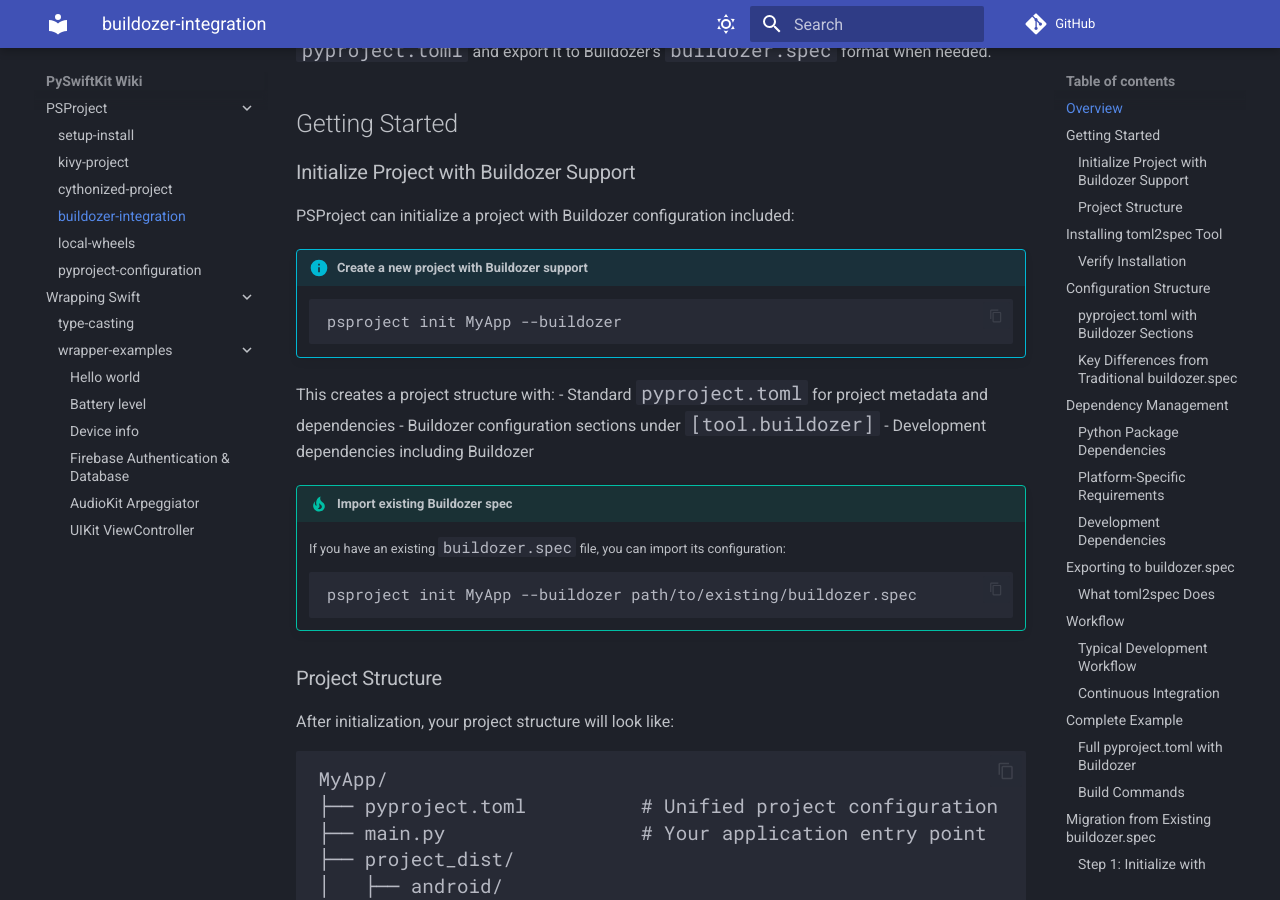
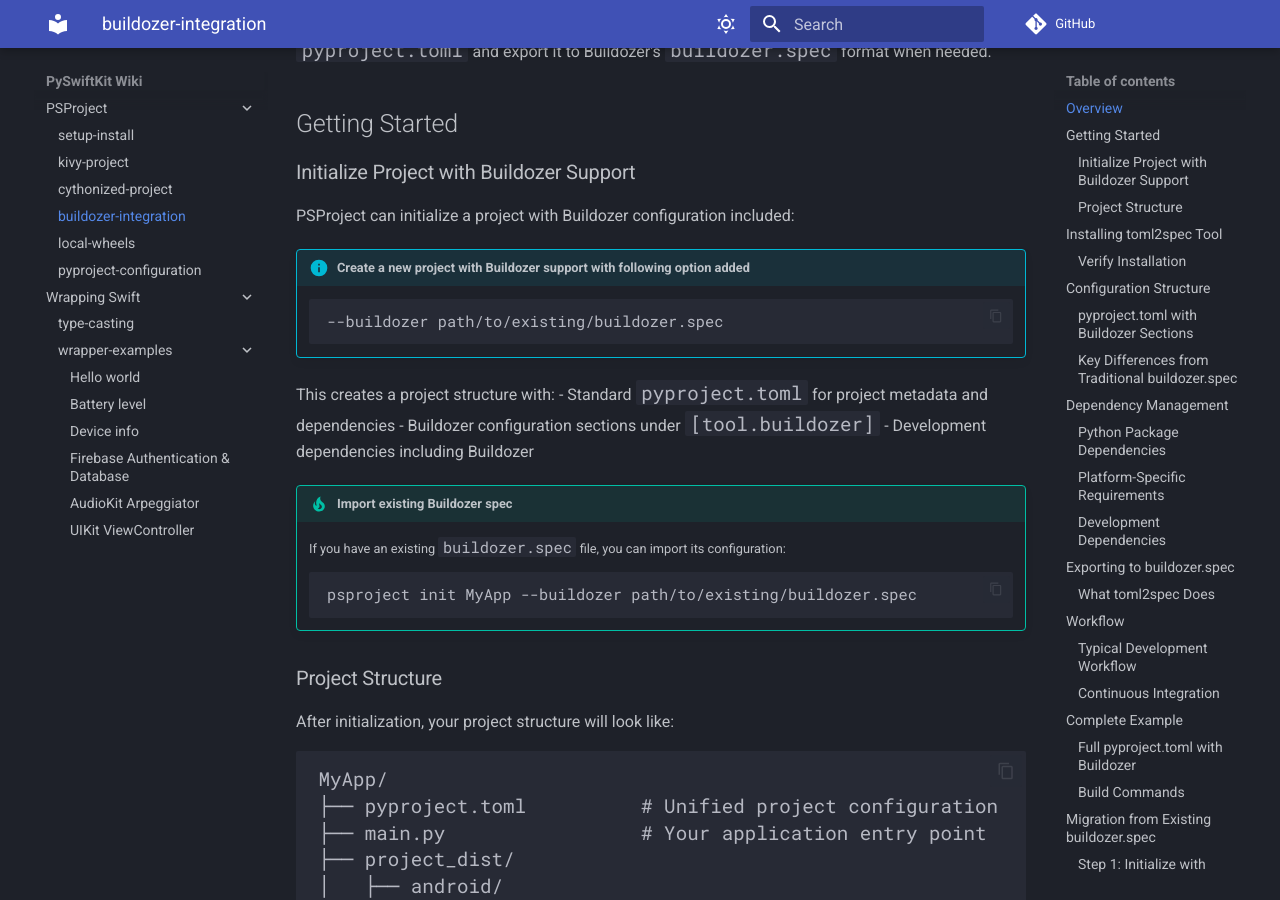
Before and after one commit to Py-Swift/wiki-source, an MkDocs documentation site: the page built from docs/project/kivy/buildozer-integration.md, in a window 1280 px wide and 900 px high, scrolled down 324 px. Built offline with MkDocs 1.6.1 and Material for MkDocs 9.7.7, drawn with Linux system fonts in a browser that asks for light colours; comment, search, counter and statistics services are not loaded.

Commit message:
Update Buildozer integration documentation to clarify project initialization command

````diff
--- a/docs/project/kivy/buildozer-integration.md
+++ b/docs/project/kivy/buildozer-integration.md
@@ -12,9 +12,9 @@ The `toml2spec` tool (explained in detail below) enables you to manage all confi
 
 PSProject can initialize a project with Buildozer configuration included:
 
-!!! info "Create a new project with Buildozer support"
+!!! info "Create a new project with Buildozer support with following option added"
     ```sh
-    psproject init MyApp --buildozer
+    --buildozer path/to/existing/buildozer.spec
     ```
 
 This creates a project structure with:
````
